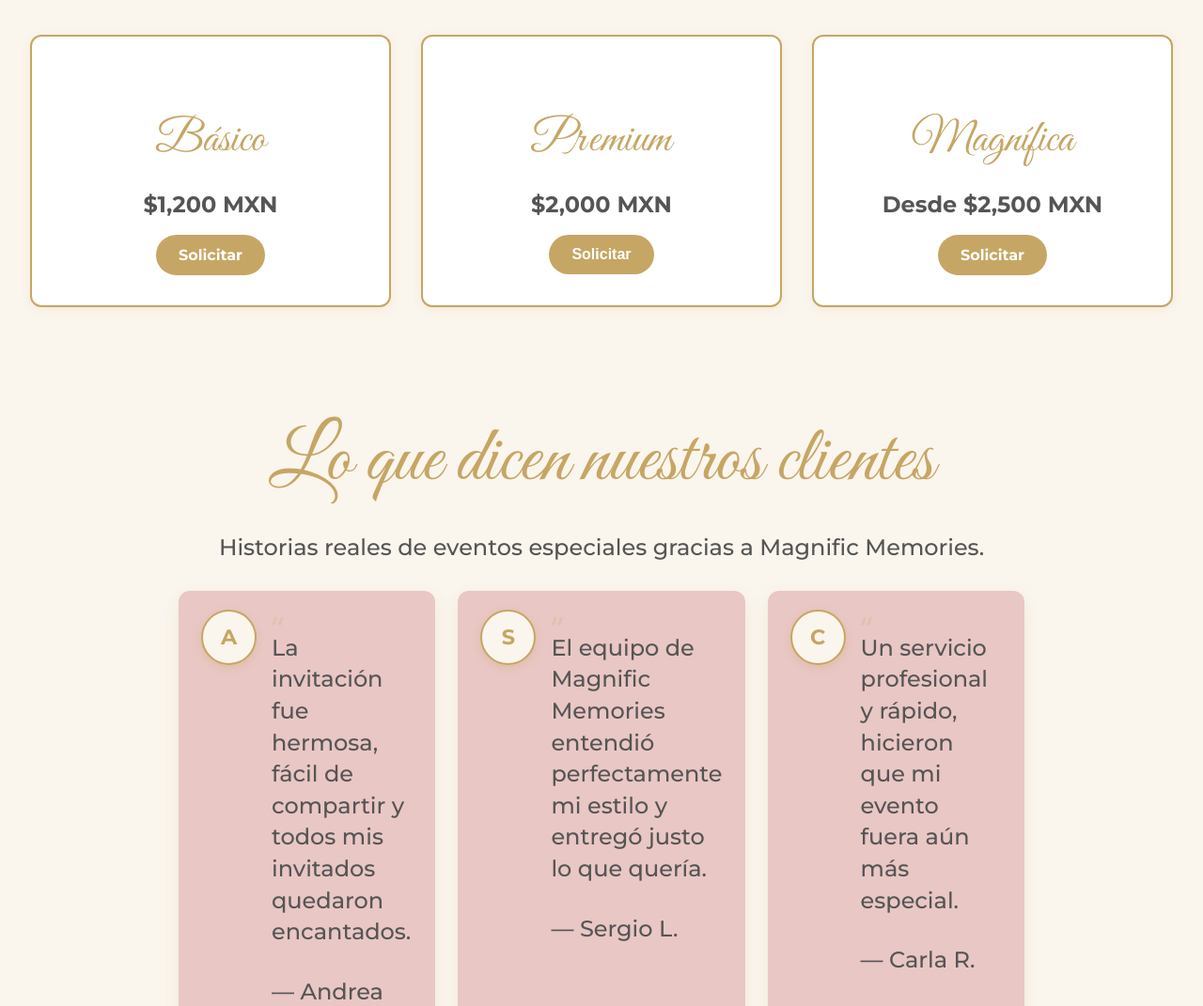
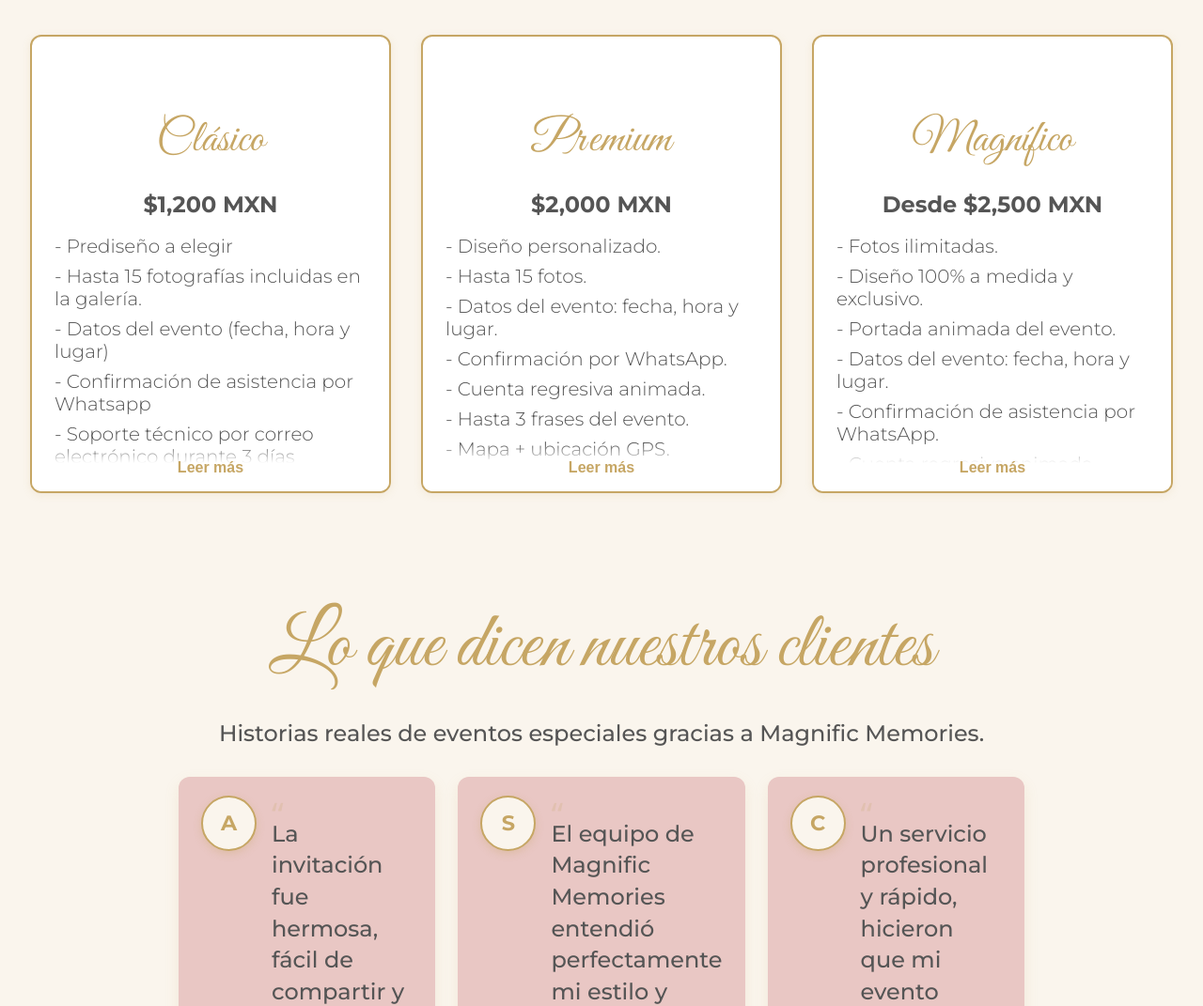
Before and after one commit to austinjaimes/magnificmemories, an Astro site: page / in a window 1280 px wide. Shown: the part 2513-3584 px from the top of the page at 94% size. Built offline with nearby package versions, Linux system fonts and the light colour scheme; Astro itself is replaced by a stand-in of ours.

Commit message:
Subiendo cambios paquetes

```diff
--- a/src/components/Paquetes.astro
+++ b/src/components/Paquetes.astro
@@ -5,11 +5,13 @@
     font-weight: 300;
     font-style: normal;
   }
+
   .titulo {
     font-family: "Great Vibes", cursive;
     font-weight: 400;
     font-style: normal;
   }
+
   section.paquetes {
     background-color: #FAF5ED;
     color: #333;
@@ -38,16 +40,21 @@
   }
 
   .package-card {
+    position: relative;
+    max-height: 420px;
+    overflow: hidden;
+    transition: max-height 0.5s ease;
     border: 2px solid #C6A664;
     border-radius: 0.75rem;
     padding: 2rem 1.5rem;
     background-color: #fff;
     box-shadow: 0 2px 8px rgba(198, 166, 100, 0.15);
-    transition: transform 0.3s ease;
+    display: flex;
+    flex-direction: column;
   }
 
-  .package-card:hover {
-    transform: translateY(-8px);
+  .package-card.expanded {
+    max-height: 2000px;
   }
 
   .package-title {
@@ -89,8 +96,30 @@
   .package-cta:hover {
     background-color: #b89a44;
   }
+
   .lista {
     font-size: 20px;
+  }
+
+  .read-more-btn {
+    background: linear-gradient(to top, white 60%, transparent);
+    text-align: center;
+    padding: 1rem 0;
+    cursor: pointer;
+    font-weight: bold;
+    color: #C6A664;
+    z-index: 1;
+    position: absolute;
+    bottom: 0;
+    left: 0;
+    width: 100%;
+    transition: all 0.3s ease;
+  }
+
+  .package-card.expanded .read-more-btn {
+    position: static;
+    background: none;
+    margin-top: 1rem;
   }
 
   @media (min-width: 768px) {
@@ -101,6 +130,7 @@
     .paquetes h2 {
       font-size: 84px;
     }
+
     .paquetes p {
       font-size: 24px;
     }
@@ -112,39 +142,82 @@
   <p style="margin-bottom: 40px;" class="subtitulo">Elige el paquete que mejor se adapte a tu evento y presupuesto.</p>
 
   <div class="package-grid">
+    <!-- Clásico -->
     <article class="package-card">
-      <h3 class="package-title titulo paquetestitulo">Básico</h3>
+      <div class="package-content">
+        <h3 class="package-title titulo paquetestitulo">Clásico</h3>
         <p class="package-price subtitulo">$1,200 MXN</p>
-      <!-- <ul class="package-features">
-        <li class="subtitulo lista">*Diseño personalizado básico</li>
-        <li class="subtitulo lista">*Enlace para compartir</li>
-        <li class="subtitulo lista">*RSVP incluido</li>
-      </ul> -->
+        <ul class="package-features">
+          <li class="subtitulo lista">- Prediseño a elegir</li>
+          <li class="subtitulo lista">- Hasta 15 fotografías incluidas en la galería.</li>
+          <li class="subtitulo lista">- Datos del evento (fecha, hora y lugar)</li>
+          <li class="subtitulo lista">- Confirmación de asistencia por Whatsapp</li>
+          <li class="subtitulo lista">- Soporte técnico por correo electrónico durante 3 días posteriores a la entrega. Para solucionar errores o responder dudas básicas.</li>
+          <li class="subtitulo lista">- Incluye 2 modificaciones menores (texto, imagen, fecha)</li>
+        </ul>
         <a href="#solicitar" class="package-cta subtitulo">Solicitar</a>
+      </div>
+      <div class="read-more-btn" onclick="toggleExpand(this)">Leer más</div>
     </article>
 
+    <!-- Premium -->
     <article class="package-card">
+      <div class="package-content">
         <h3 class="package-title titulo paquetestitulo">Premium</h3>
         <p class="package-price subtitulo">$2,000 MXN</p>
-      <!-- <ul class="package-features">
-        <li class="subtitulo lista">*Diseño personalizado avanzado</li>
-        <li class="subtitulo lista">*Integración con música y fotos</li>
-        <li class="subtitulo lista">*RSVP + Confirmación por email</li>
-        <li class="subtitulo lista">*Asistencia técnica 24/7</li>
-      </ul> -->
+        <ul class="package-features">
+          <li class="subtitulo lista">- Diseño personalizado.</li>
+          <li class="subtitulo lista">- Hasta 15 fotos.</li>
+          <li class="subtitulo lista">- Datos del evento: fecha, hora y lugar.</li>
+          <li class="subtitulo lista">- Confirmación por WhatsApp.</li>
+          <li class="subtitulo lista">- Cuenta regresiva animada.</li>
+          <li class="subtitulo lista">- Hasta 3 frases del evento.</li>
+          <li class="subtitulo lista">- Mapa + ubicación GPS.</li>
+          <li class="subtitulo lista">- Lista o mesa de regalos.</li>
+          <li class="subtitulo lista">- Música de fondo (opcional).</li>
+          <li class="subtitulo lista">- Música de fondo (opcional).</li>
+          <li class="subtitulo lista">- Soporte por correo y WhatsApp, Vigencia: 7 días posteriores a la entrega.</li>
+          <li class="subtitulo lista">- Incluye 4 modificaciones menores (texto, imagen o fecha).</li>
+        </ul>
         <a href="#solicitar" class="package-cta">Solicitar</a>
+      </div>
+      <div class="read-more-btn" onclick="toggleExpand(this)">Leer más</div>
     </article>
 
+    <!-- Magnífico -->
     <article class="package-card">
-      <h3 class="package-title titulo paquetestitulo">Magnífica</h3>
+      <div class="package-content">
+        <h3 class="package-title titulo paquetestitulo">Magnífico</h3>
         <p class="package-price subtitulo">Desde $2,500 MXN</p>
-      <!-- <ul class="package-features">
-        <li class="subtitulo lista">*Diseño a medida completo</li>
-        <li class="subtitulo lista">*Funcionalidades exclusivas</li>
-        <li class="subtitulo lista">*Soporte premium</li>
-        <li class="subtitulo lista">*Consultoría y seguimiento</li>
-      </ul> -->
+        <ul class="package-features">
+          <li class="subtitulo lista">- Fotos ilimitadas.</li>
+          <li class="subtitulo lista">- Diseño 100% a medida y exclusivo.</li>
+          <li class="subtitulo lista">- Portada animada del evento.</li>
+          <li class="subtitulo lista">- Datos del evento: fecha, hora y lugar.</li>
+          <li class="subtitulo lista">- Confirmación de asistencia por WhatsApp.</li>
+          <li class="subtitulo lista">- Cuenta regresiva animada.</li>
+          <li class="subtitulo lista">- Frases personalizadas sobre el evento.</li>
+          <li class="subtitulo lista">- Mapa interactivo con ubicación GPS.</li>
+          <li class="subtitulo lista">- Sección para mesa o lista de regalos.</li>
+          <li class="subtitulo lista">- Música de fondo (opcional).</li>
+          <li class="subtitulo lista">- Cronograma detallado del evento.</li>
+          <li class="subtitulo lista">- Incluye 20 pases digitales (pase extra: $15 MXN c/u).</li>
+          <li class="subtitulo lista">- Trivia interactiva: ¿Qué tanto conoces al festejado?.</li>
+          <li class="subtitulo lista">- Sección de dedicatorias: los invitados pueden enviar mensajes.</li>
+          <li class="subtitulo lista">- Atención prioritaria por WhatsApp, Vigencia: 15 días posteriores a la entrega.</li>
+          <li class="subtitulo lista">- Modificaciones ilimitadas</li>
+        </ul>
         <a href="#solicitar" class="package-cta subtitulo">Solicitar</a>
+      </div>
+      <div class="read-more-btn" onclick="toggleExpand(this)">Leer más</div>
     </article>
   </div>
 </section>
+
+<script is:inline>
+  function toggleExpand(btn) {
+    const card = btn.closest('.package-card');
+    card.classList.toggle('expanded');
+    btn.textContent = card.classList.contains('expanded') ? 'Leer menos' : 'Leer más';
+  }
+</script>
```
Lines whose indentation alone changed are shown as unchanged.
